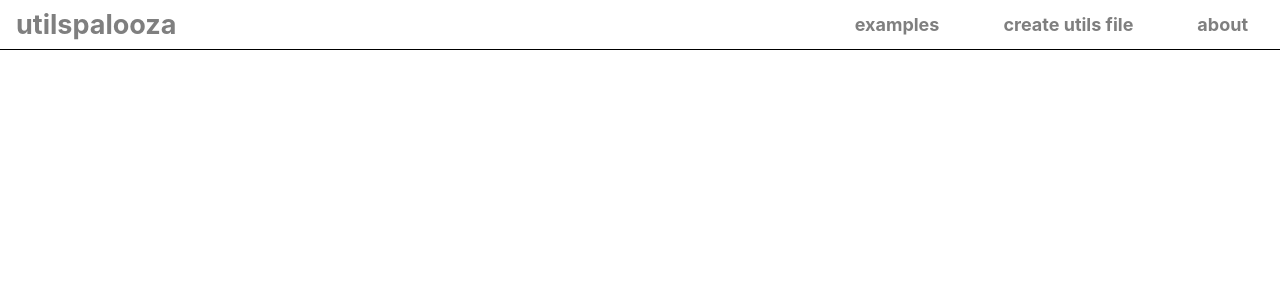
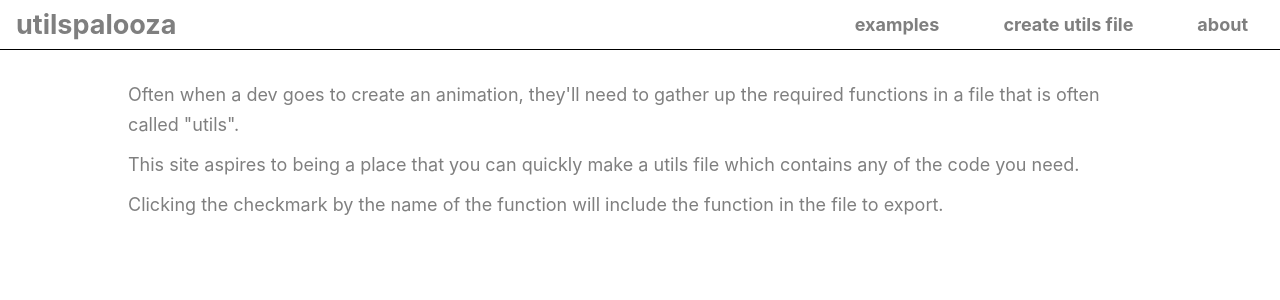
Before and after one commit to warpedpuppy/utils-site-typescript, a React (Create React App) app: page /about in a window 1280 px wide. Shown: the top 300 px of the page. Built offline with nearby package versions, Linux system fonts and the light colour scheme.

Commit message:
fixed floating issue

```diff
--- a/src/Router.tsx
+++ b/src/Router.tsx
@@ -1,8 +1,8 @@
 import { createBrowserRouter } from "react-router-dom";
 import OuterShell from "./pages/OuterShell";
 import Home from "./pages/home/Home";
-import About from "./pages/About";
-import Examples from "./pages/examples/Examples";
+import About from "./pages/about/About";
+import Examples from "./pages/createJSON/examples/Examples";
 import CreateJSON from "./pages/createJSON/CreateJSON";
 
 const router = createBrowserRouter([
--- a/src/components/PrimaryCanvas/PrimaryCanvas.tsx
+++ b/src/components/PrimaryCanvas/PrimaryCanvas.tsx
@@ -1,6 +1,6 @@
 import { useMemo } from "react";
 
-import ExamplesUtils from "../../pages/examples/ExamplesUtils";
+import ExamplesUtils from "../../pages/createJSON/examples/ExamplesUtils";
 import "./PrimaryCanvas.scss";
 
 import CanvasContainer from "./CanvasContainer";
--- a/src/pages/About.tsx
+++ /dev/null
@@ -1,5 +0,0 @@
-function About() {
-  return <div>this site is for a very narrow subset of people lol.</div>;
-}
-
-export default About;
--- /dev/null
+++ b/src/pages/about/About.scss
@@ -0,0 +1,14 @@
+#about-wrapper {
+  position: relative;
+  top: 50px;
+  &--inner {
+    margin: 0 auto;
+    width: fit-content;
+    max-width: 80%;
+    text-align: left;
+    padding-top: 20px;
+    p {
+      margin: 10px 0;
+    }
+  }
+}
--- /dev/null
+++ b/src/pages/about/About.tsx
@@ -0,0 +1,24 @@
+import "./About.scss";
+
+function About() {
+  return (
+    <div id="about-wrapper">
+      <div id="about-wrapper--inner">
+        <p>
+          Often when a dev goes to create an animation, they'll need to gather
+          up the required functions in a file that is often called "utils".
+        </p>
+        <p>
+          This site aspires to being a place that you can quickly make a utils
+          file which contains any of the code you need.
+        </p>
+        <p>
+          Clicking the checkmark by the name of the function will include the
+          function in the file to export.
+        </p>
+      </div>
+    </div>
+  );
+}
+
+export default About;
--- a/src/pages/createJSON/createJSONComponents/createJSONTabs.tsx
+++ b/src/pages/createJSON/createJSONComponents/createJSONTabs.tsx
@@ -24,7 +24,7 @@ function CreateJSONTabs({
         className={tabBody === 1 ? "active-tab" : ""}
         onClick={() => onClickHandler(1)}
       >
-        view/copy json
+        view/copy functions
       </div>
       <div
         className={tabBody === 2 ? "active-tab" : ""}
--- a/src/pages/examples/ExamplesUtils.tsx
+++ b/src/pages/createJSON/examples/ExamplesUtils.tsx
@@ -1,5 +1,5 @@
 import { useCallback } from "react";
-import { GenericObject } from "../../types/types";
+import { GenericObject } from "../../../types/types";
 function ExamplesUtils() {
   const getKeyAndInnerKeyFromLocation = useCallback(
     (siteData: GenericObject, location: string) => {
```
Also changed, not shown: src/pages/createJSON/examples/Examples.tsx (renamed from src/pages/examples/Examples.tsx, +4 -4 lines), src/pages/About.scss (deleted), src/pages/createJSON/examples/Examples.scss (renamed from src/pages/examples/Examples.scss).
